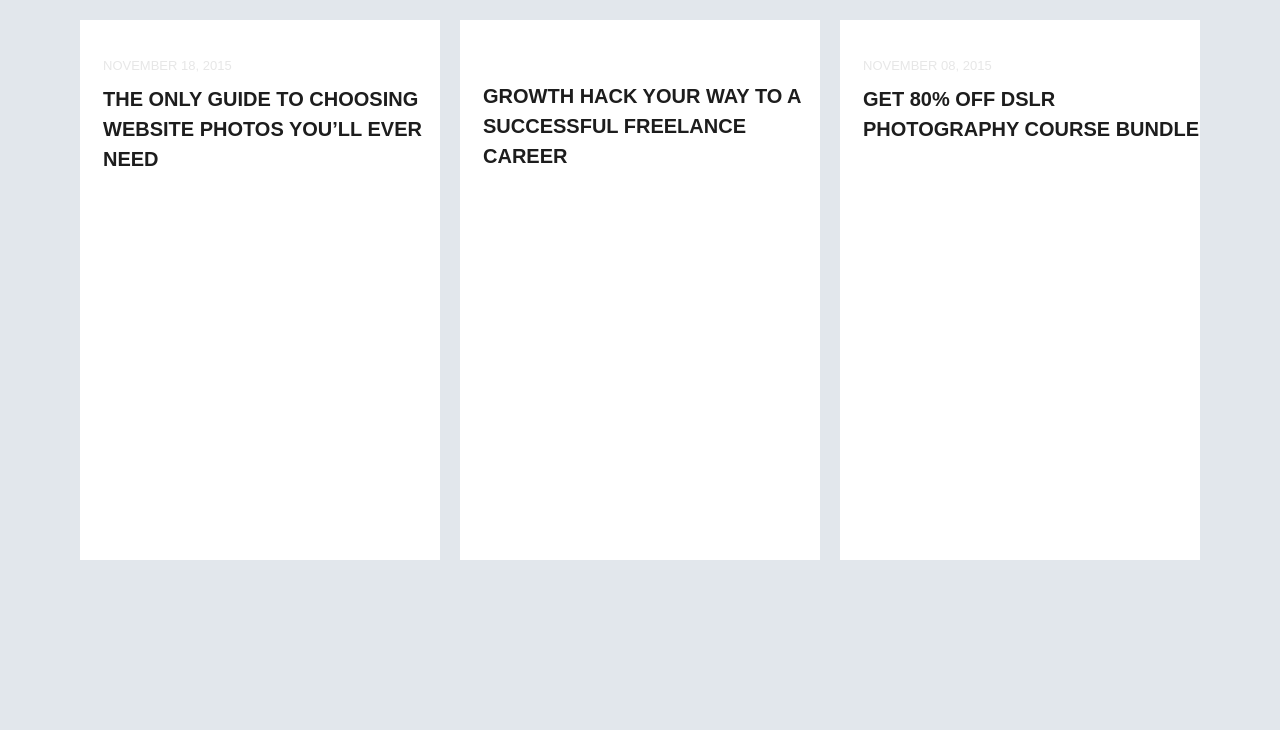
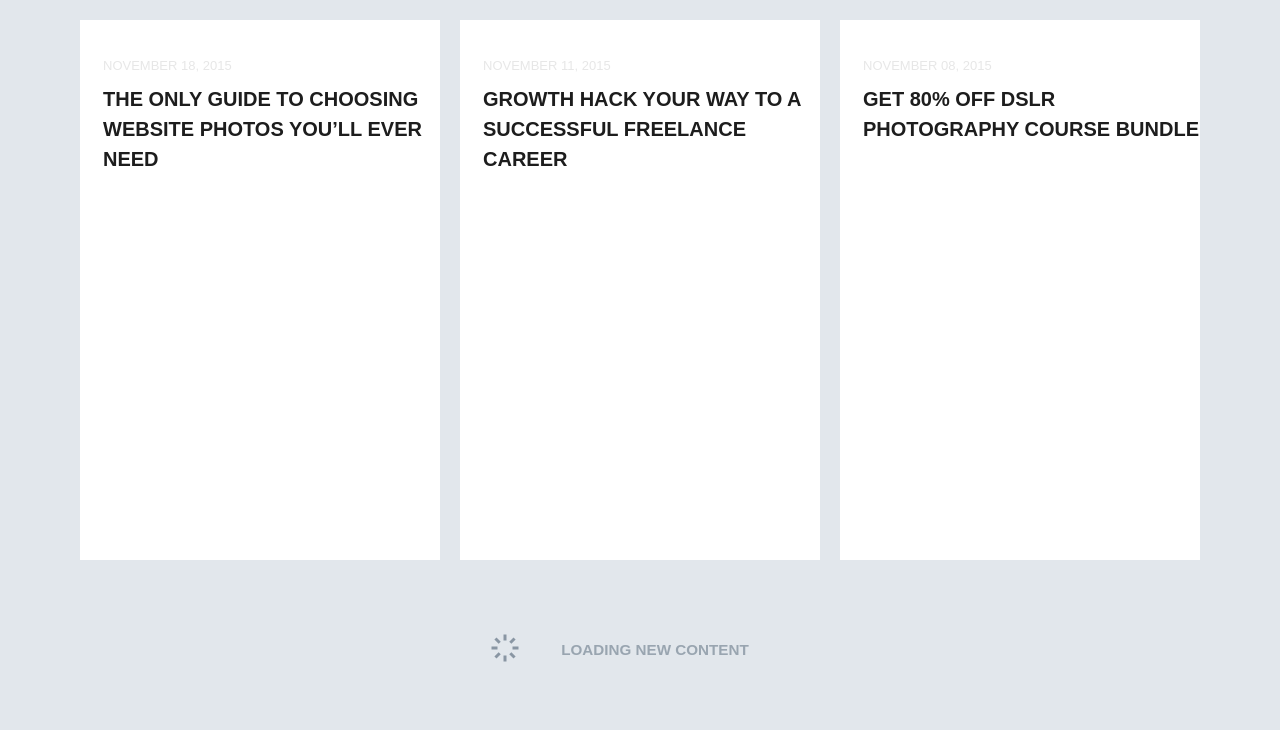
Before and after one commit to ba-krm-front-one/serge-practice-lesson16-bloG-Grid, a plain HTML site: page index.html in a window 1280 px wide. Shown: the part 550-1280 px from the top of the page. Drawn offline with Linux system fonts and the light colour scheme.

Commit message:
deleted number classes, added common class 'grid-item', added favicon, deleted footer and pasted footer content into main

```diff
--- a/css/style.css
+++ b/css/style.css
@@ -2,30 +2,28 @@
     box-sizing: border-box;
 }
 body {
-
-   /* min-width: 540px;
-    max-width: 740px;*/
     background-color: #e2e7ec;
     background-size: 100%;
     height: 100%;
 }
-.allblocks {
+.page-container {
     height: 100%;
 }
 .flex-container {
-
     display: flex;
     justify-content: center;
     flex-wrap: wrap;  /*________проверить___*/
     align-items: center;
     height: 100%;
 }
-.first-block {
+.grid__item--primary {
     display: inline-block;
     height: 540px;
+    min-width: 360px;
     width: 740px;
+    max-width: 960px;
     background: url("../image/car11withgr.png") no-repeat;
-
+    flex-grow: 2;
 }
 .border {
     padding: 10px;
@@ -40,7 +38,7 @@ p {
     line-height: 30px;
     text-transform: uppercase;
 }
-.first-block h1:nth-child(n) {
+.grid__item--primary h1:nth-child(n) {
     width: 433px;
     height: 60px;
     margin-left: 43px;
@@ -52,17 +50,19 @@ p {
     line-height: 36px;
     text-transform: uppercase;
 }
-.first-block p:first-child {
+.grid__item--primary p:first-child {
     margin-left: 46px;
     margin-top: 404px;
 }
-.second-block,.third-block, .fourth-block, .fifth-block {
+.grid__item {
     display: inline-block;
-    width: 360px;
+    min-width: 200px;
+    max-width: 360px;
     height: 540px;
     background-color: #ffffff;
+    flex-grow: 1;
 }
-.second-block h2:nth-child(n) {
+.grid__item h2:nth-child(n) {
     color: #1d1d1d;
     font-family: "Hans Kendrick", sans-serif;
     font-size: 20px;
@@ -72,14 +72,14 @@ p {
     margin-left: 23px;
     margin-top: -10px;
 }
-.second-block p:nth-child(n) {
+.grid__item p:nth-child(n) {
     margin-left: 23px;
 }
-.second-block img:last-child {
+.grid__item img:last-child {
     margin-left: 23px;
     margin-top: 60px;
 }
-.third-block h2:nth-child(n) {
+.grid__item h2:nth-child(n) {
     color: #1d1d1d;
     font-family: "Hans Kendrick", sans-serif;
     font-size: 20px;
@@ -89,14 +89,8 @@ p {
     margin-left: 23px;
     margin-top: -10px;
 }
-.third-block p:nth-child(n) {
-    margin-left: 23px;
-}
-.third-block img:last-child {
-    margin-left: 23px;
-    margin-top: 60px;
-}
-.fourth-block h2:nth-child(n) {
+
+.grid__item h2:nth-child(n) {
     color: #1d1d1d;
     font-family: "Hans Kendrick", sans-serif;
     font-size: 20px;
@@ -106,11 +100,8 @@ p {
     margin-left: 23px;
     margin-top: 43px;
 }
-.fourth-block img:last-child {
-    margin-left: 23px;
-    margin-top: 60px;
-}
-.fifth-block h2:nth-child(n) {
+
+.grid__item h2:nth-child(n) {
     color: #1d1d1d;
     font-family: "Hans Kendrick", sans-serif;
     font-size: 20px;
@@ -120,27 +111,30 @@ p {
     margin-left: 23px;
     margin-top: -10px;
 }
-.fifth-block p:nth-child(n) {
-    margin-left: 23px;
+.border__loading {
+    display: flex;
+    justify-content: center;
+    align-content: center;
+    min-width: 200px;
+    width: 1120px;
 }
-.fifth-block img:last-child {
-    margin-left: 23px;
-    margin-top: 60px;
-}
-.lastflex-container h3 {
+.grid__item--loading {
+    min-width: 300px;
+    max-width: 1120px;
+    height: 100px;
+    background: none;
+    display: inline-block;
+    text-align: center;
     color: #99a5b0;
     font-family: "Hans Kendrick", sans-serif;
     font-size: 13px;
     font-weight: 800;
     line-height: 30px;
     text-transform: uppercase;
-    display: inline-block;
-    padding-left: 10px;
-}
-.lastflex-container {
-    display: flex;
-    justify-content: center;
-    align-items: flex-end;
-    height: 100%;
+    margin-top: 50px;
 
 }
+.grid__item--loading img {
+    float: left;
+    padding-top: 13px;
+}
--- a/index.html
+++ b/index.html
@@ -2,29 +2,29 @@
 <html lang="en">
 <head>
 	<meta charset="UTF-8">
-	<title>Start</title>
+	<title>Blog-grid</title>
 	<meta http-equiv="X-UA-Compatible" content="IE=edge">
 	<meta name="viewport" content="width=device-width, initial-scale=1">
 
 	<meta name="description" content="" />
-	<link rel="icon" href="favicon.png"/>
+	<link rel="icon" href="faviconnew.png"/>
 	<link rel="stylesheet" href="css/normalize.css" />
 	<link rel="stylesheet" href="css/layout.css" />
 	<link rel="stylesheet" href="css/style.css" />
 
 </head>
 <body>
-	<main class="allblocks">
+	<main class="page-container">
 	<div class="flex-container">
 		<div class="border">
-			<div class="first-block">
+			<div class="grid__item--primary">
 				<p>November 28, 2015</p>
 				<h1>Fantastic Designs Of 2015
 					Concept Cars</h1>
 			</div>
 		</div>
 		<div class="border">
-			<div class="second-block">
+			<div class="grid__item">
 				<img src="image/girlinsunglasses12.png" alt="">
 				<p>November 24, 2015</p>
 				<h2>How To Find Design
@@ -33,8 +33,10 @@
 				<img src="image/autorlogo.png" alt="">
 			</div>
 		</div>
+	<!--</div>
+	<div class="flex-container">-->
 		<div class="border">
-			<div class="third-block">
+			<div class="grid__item">
 				<img src="image/girls21.png" alt="">
 				<p>November 18, 2015</p>
 				<h2>The Only Guide To
@@ -45,16 +47,18 @@
 			</div>
 		</div>
 		<div class="border">
-			<div class="fourth-block">
+			<div class="grid__item">
 				<img src="image/boot22.png" alt="">
+				<p>November 11, 2015</p>
 				<h2>Growth Hack Your Way
 					to a Successful
-					Freelance Career</h2>
+					Freelance Career
+				</h2>
 				<img src="image/autorlogo.png" alt="">
 			</div>
 		</div>
 		<div class="border">
-			<div class="fifth-block">
+			<div class="grid__item">
 				<img src="image/bench23.png" alt="">
 				<p>November 08, 2015</p>
 				<h2>Get 80% Off DSLR
@@ -62,16 +66,14 @@
 					Bundle</h2>
 				<img src="image/autorlogo.png" alt="">
 			</div>
+		</div>
+		<div class="border__loading">
+			<div class="grid__item--loading">
+					<img src="image/loading.svg" alt="Load-img">
+					<h3>Loading new content</h3>
 			</div>
+		</div>
 	</div>
 	</main>
-	<footer class="allblocks">
-		<div class="lastflex-container">
-			<div class="border">
-				<img src="image/loading.svg" alt="Load-img">
-				<h3>Loading new content</h3>
-			</div>
-		</div>
-	</footer>
 </body>
 </html>
```
Also changed, not shown: faviconnew.png (added).
